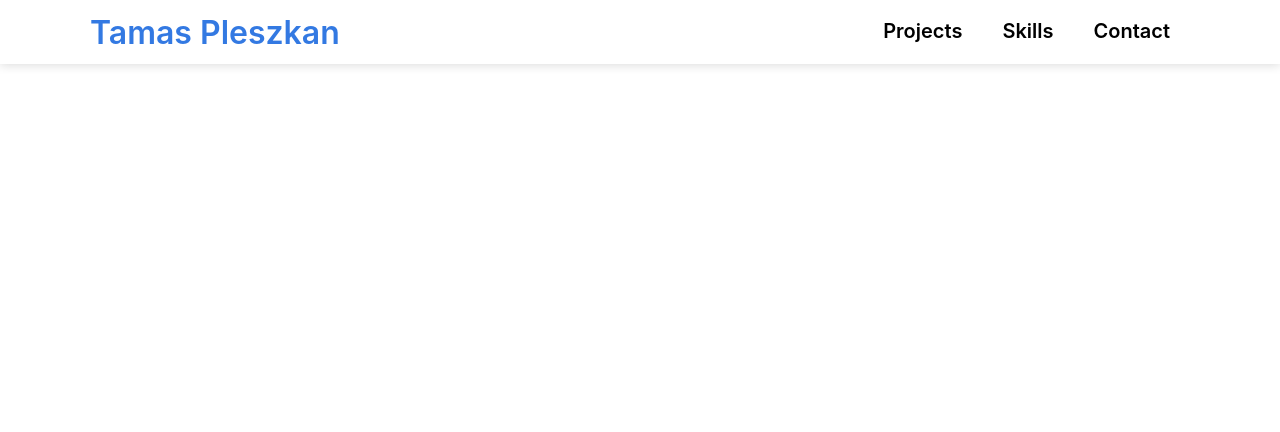
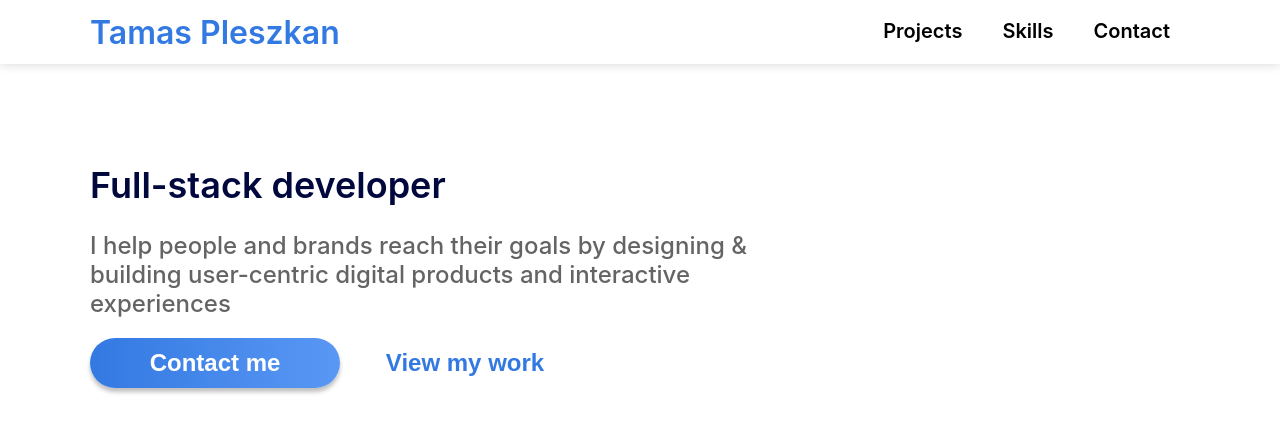
Before and after one commit to pleszkan/personal-site, a React (Create React App) app: page / in a window 1280 px wide. Shown: the top 432 px of the page. Built offline with nearby package versions, Linux system fonts and the light colour scheme.

Commit message:
Add partial heading

```diff
--- a/package.json
+++ b/package.json
@@ -6,6 +6,7 @@
     "@testing-library/jest-dom": "^5.16.4",
     "@testing-library/react": "^13.2.0",
     "@testing-library/user-event": "^13.5.0",
+    "classnames": "^2.3.2",
     "react": "^18.1.0",
     "react-dom": "^18.1.0",
     "react-scripts": "5.0.1",
--- a/public/index.html
+++ b/public/index.html
@@ -7,9 +7,9 @@
     <meta name="theme-color" content="#000000" />
     <meta
       name="description"
-      content="Tamas Pleszkan full-stack software developer"
+      content="Tamas Pleszkan Full-Stack Software Developer"
     />
-    <link rel="apple-touch-icon" href="%PUBLIC_URL%/logo192.png" />
+    <!-- <link rel="apple-touch-icon" href="%PUBLIC_URL%/logo192.png" /> -->
     <!--
       manifest.json provides metadata used when your web app is installed on a
       user's mobile device or desktop. See https://developers.google.com/web/fundamentals/web-app-manifest/
--- a/src/App.js
+++ b/src/App.js
@@ -1,10 +1,12 @@
 import styles from 'App.module.scss'
+import Heading from 'components/heading/Heading'
 import NavBar from 'components/navigation/NavBar'
 
 function App() {
   return (
     <div className={styles.app}>
       <NavBar />
+      <Heading />
     </div>
   )
 }
--- /dev/null
+++ b/src/components/common/Button.jsx
@@ -0,0 +1,20 @@
+import classNames from 'classnames'
+
+import styles from './Button.module.scss'
+
+export default function Button({ label, role }) {
+  return (
+    <button
+      className={classNames(styles.button, {
+        [styles.callToAction]: role === ROLES.CALL_TO_ACTION,
+      })}
+    >
+      {label}
+    </button>
+  )
+}
+
+export const ROLES = {
+  CALL_TO_ACTION: 'callToAction',
+  NORMAL: 'normal',
+}
--- /dev/null
+++ b/src/components/common/Button.module.scss
@@ -0,0 +1,30 @@
+:local {
+  .button {
+    min-width: 250px;
+    height: 50px;
+    border-radius: 60px;
+    border: none;
+    background: none;
+    background-size: 200% auto;
+    transition: 0.2s background-position;
+    cursor: pointer;
+    font-size: 24px;
+    font-weight: 600;
+    color: var(--call-to-action-color);
+
+    &:hover {
+      background-position: right center;
+    }
+  }
+
+  .callToAction {
+    color: #fff;
+    background-image: linear-gradient(
+      to right,
+      #3379e2 0%,
+      #5a98f4 51%,
+      #3379e2 100%
+    );
+    box-shadow: 0px 4px 4px 0 rgba(0, 0, 0, 0.25);
+  }
+}
--- /dev/null
+++ b/src/components/heading/Heading.jsx
@@ -0,0 +1,27 @@
+import Button, { ROLES } from 'components/common/Button'
+
+import styles from './Heading.module.scss'
+
+export default function Heading() {
+  return (
+    <div className={styles.headingWrapper}>
+      <div className={styles.heading}>
+        <div className={styles.left}>
+          <h1>Full-stack developer</h1>
+          <h2>
+            I help people and brands reach their goals by designing & building
+            user-centric digital products and interactive experiences
+          </h2>
+          <Button
+            label="Contact me"
+            role={ROLES.CALL_TO_ACTION}
+          />
+          <Button
+            label="View my work"
+            role={ROLES.NORMAL}
+          />
+        </div>
+      </div>
+    </div>
+  )
+}
--- /dev/null
+++ b/src/components/heading/Heading.module.scss
@@ -0,0 +1,31 @@
+:local {
+  .headingWrapper {
+    height: 80vh;
+    margin: 0 auto;
+    padding-top: 75px;
+
+    .heading {
+      width: 60%;
+
+      .left {
+        h1 {
+          font-weight: 600;
+          font-size: 36px;
+          color: var(--primary-color);
+        }
+
+        h2 {
+          font-weight: 500;
+          font-size: 24px;
+          color: var(--secondary-color);
+        }
+      }
+    }
+  }
+
+  @media screen and (min-width: 1100px) {
+    .headingWrapper {
+      width: 1100px;
+    }
+  }
+}
--- a/src/components/navigation/NavBar/NavBar.jsx
+++ b/src/components/navigation/NavBar/NavBar.jsx
@@ -7,7 +7,7 @@ export default function NavBar() {
     <div className={styles.navbar}>
       <div className={styles.innerContainer}>
         <div className={styles.left}>
-          <Logo></Logo>
+          <Logo />
         </div>
 
         <div className={styles.right}>
```
Also changed, not shown: public/manifest.json, 1 other file (tests, documents, lock files or other folders).
